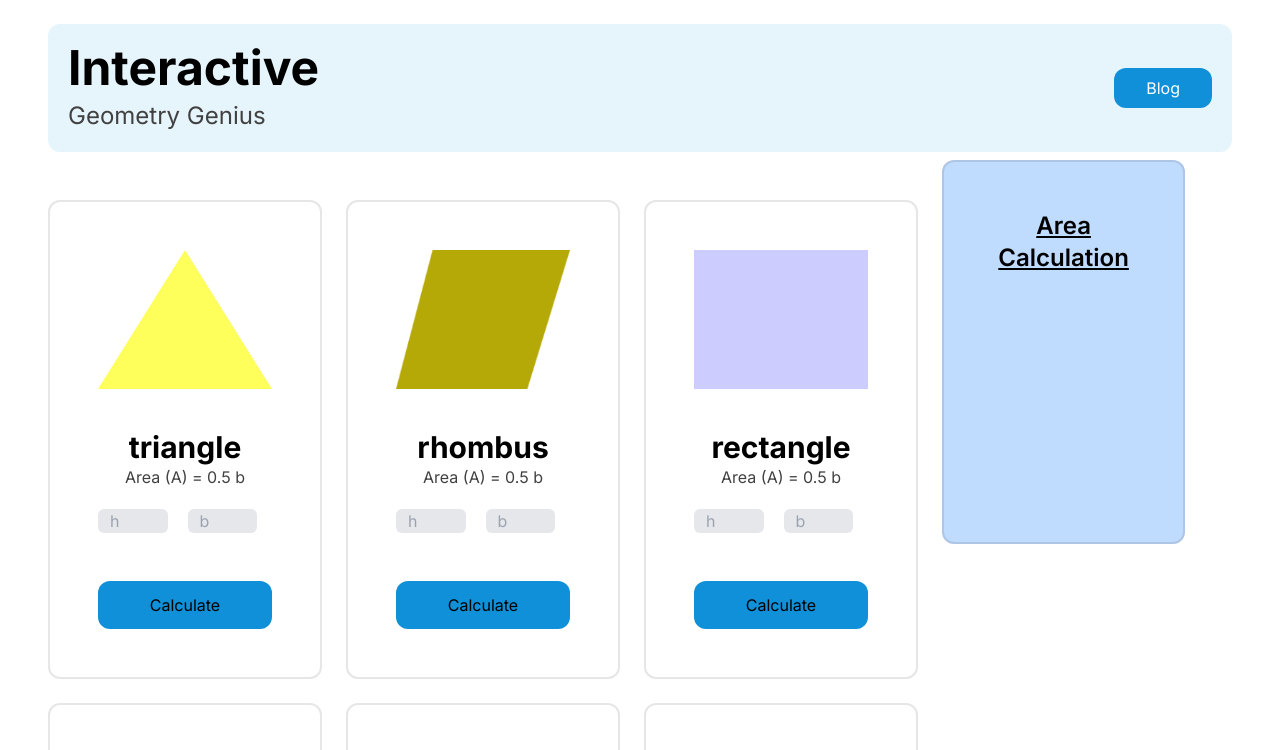
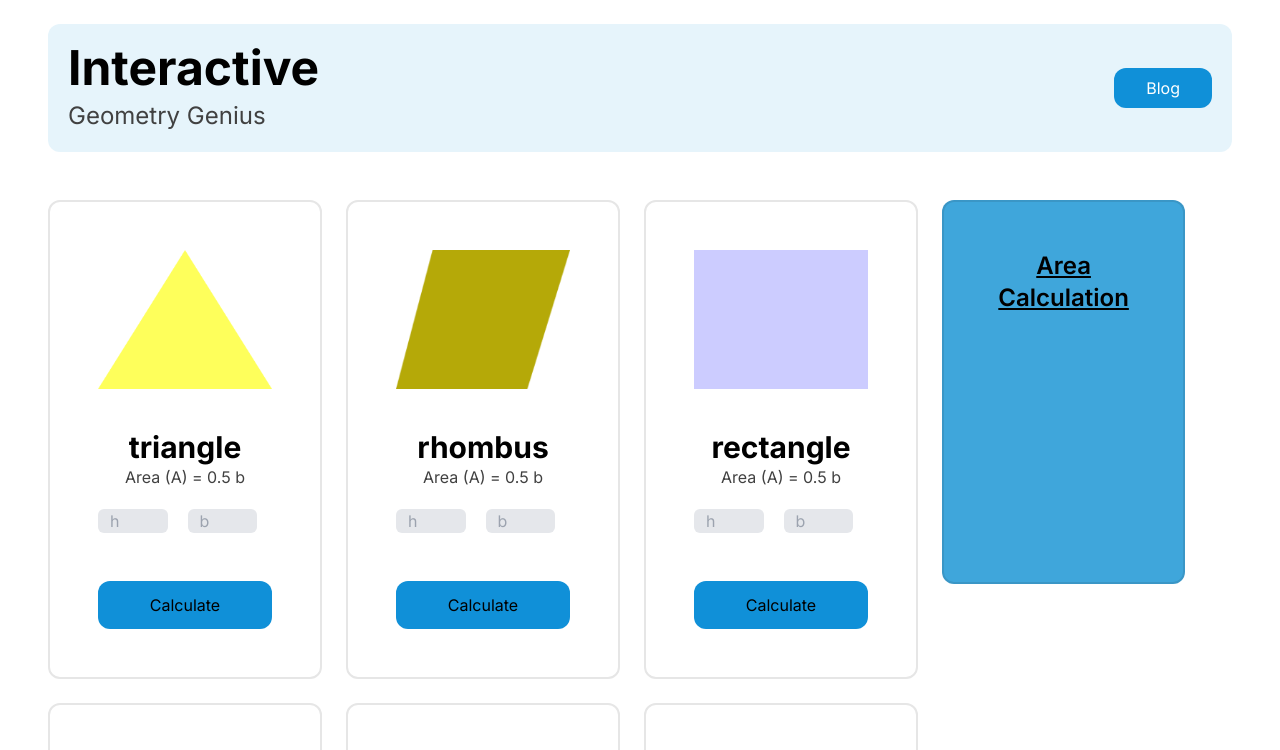
Before and after one commit to Hayder987/Geometry-Genius-with-DOM, a plain HTML site: page index.html in a window 1280 px wide. Shown: the top 750 px of the page. Drawn offline with nearby package versions, Linux system fonts and the light colour scheme.

Commit message:
Some code revised

```diff
--- a/index.html
+++ b/index.html
@@ -17,6 +17,7 @@
             extend: {
               colors: {
                 "header-color": "rgba(16, 144, 216, 0.1)",
+                "header-color2": "rgba(16, 144, 210, 0.8)",
                 "border-color" : "rgba(17, 17, 17, 0.1)",
                 "btn-color" : "rgb(16, 144, 216)",
                 "para-text-color": "rgb(65, 65, 65)"
@@ -51,7 +52,7 @@
         </div>
         <!---- output----------------->
         <div class="w-full md:w-3/12 relative mb-40 ">
-          <div class="w-[80%] mx-auto md:w-[19%] bg-blue-200 card-item flex flex-col h-44 md:h-96 p-12 border-2 border-border-color rounded-xl fixed top-[160px]">
+          <div class="w-[80%] mx-auto md:w-[19%] bg-header-color2 card-item flex flex-col h-44 md:h-96 p-12 border-2 border-border-color rounded-xl fixed top-[160px] md:top-[200px]">
               <h3 class="text-2xl font-semibold text-center underline mb-12">Area Calculation</h3>
               <p class="text-2xl text-center mb-12" id="p1"></p>
           </div>
```
